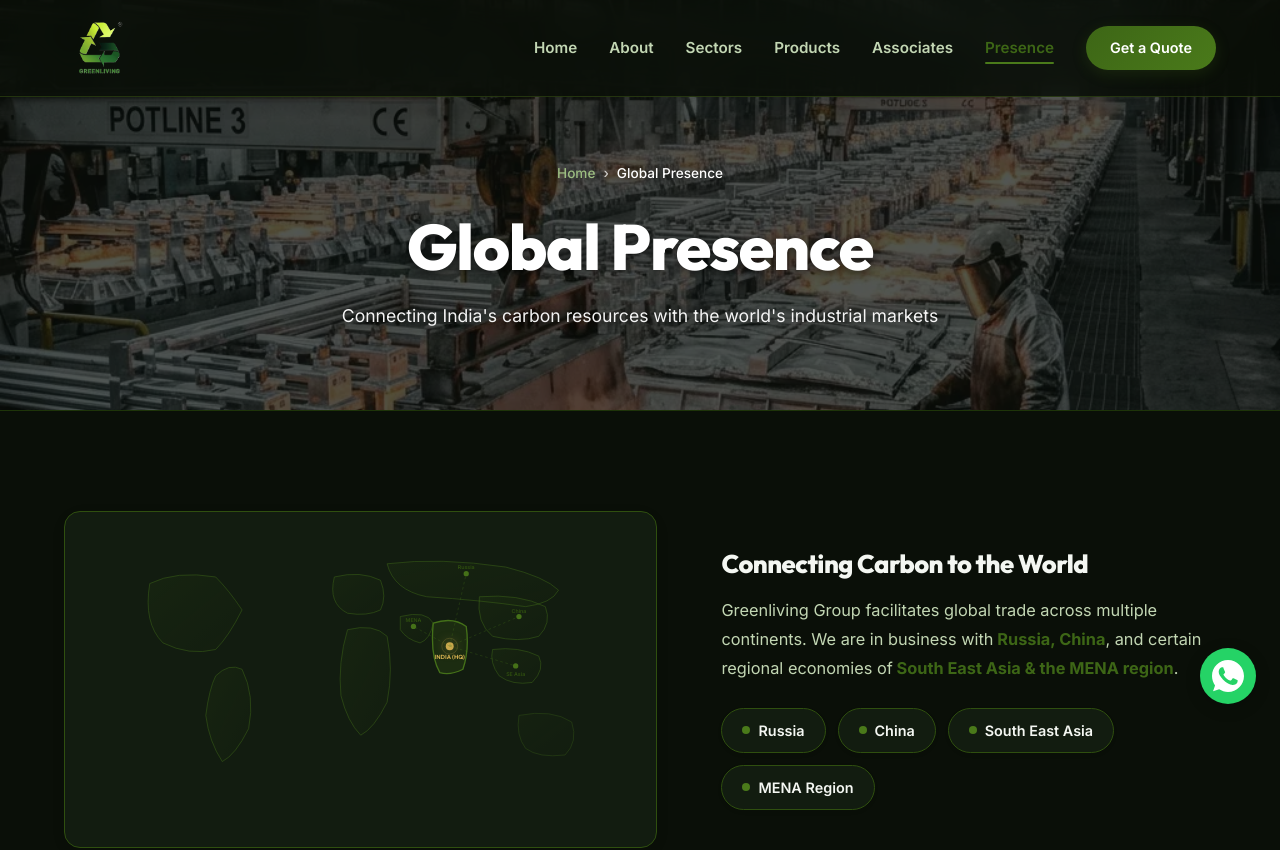
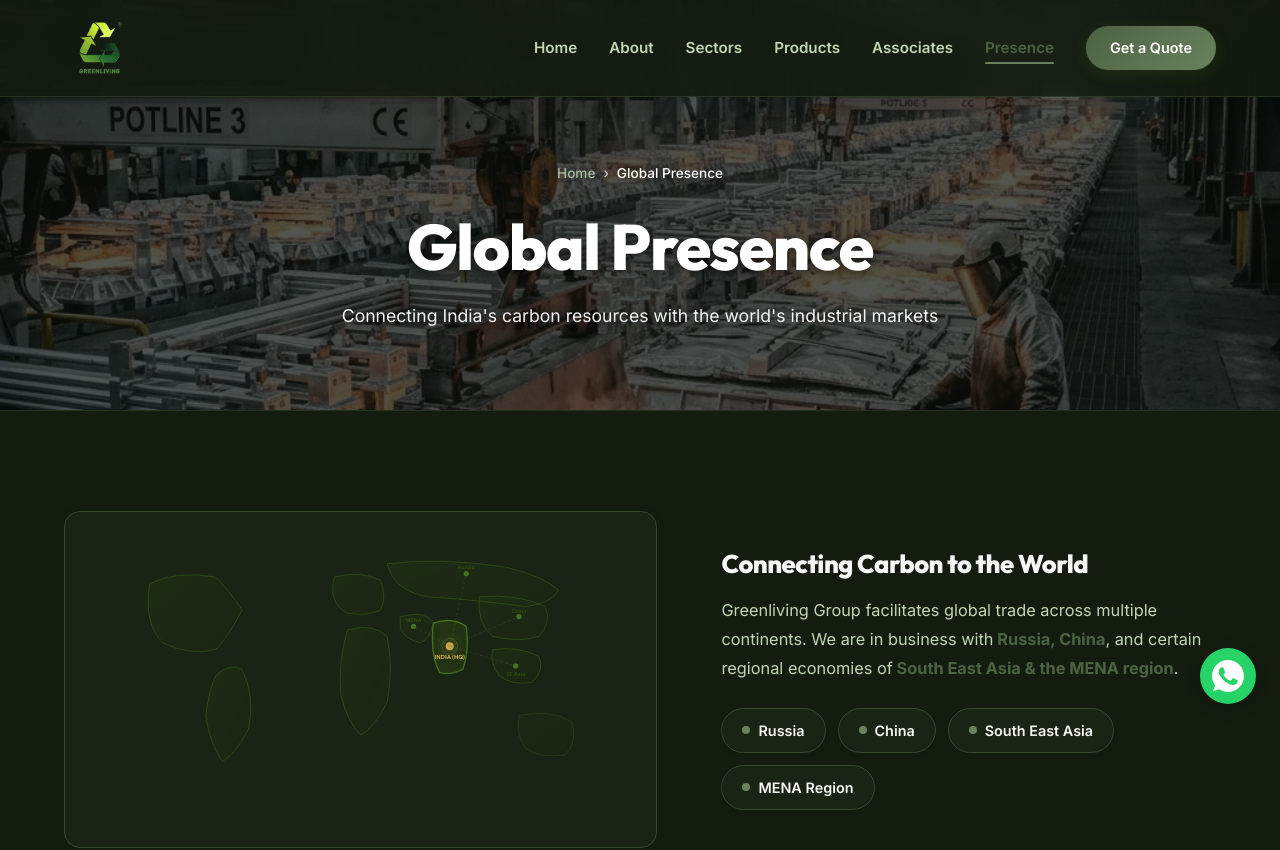
Before and after one commit to mediagreenliving/greenliving, a React (Vite) app: page /global-presence in a window 1280 px wide. Shown: the top 850 px of the page. Built offline with nearby package versions, Linux system fonts and the light colour scheme.

Commit message:
style: update green color palette to milder shades

```diff
--- a/src/index.css
+++ b/src/index.css
@@ -5,55 +5,55 @@
 
 /* ---------- CSS Custom Properties ---------- */
 :root {
-  /* Army Green Palette */
-  --green-50: #f4f7f2;
-  --green-100: #e9efe5;
-  --green-200: #c2d6b3;
-  --green-300: #9cbd81;
-  --green-400: #76a44f;
-  --green-500: #4a7a1a;
+  /* Army Green Palette - Milder */
+  --green-50: #f6f8f5;
+  --green-100: #e9ede7;
+  --green-200: #cad6c6;
+  --green-300: #a8bba1;
+  --green-400: #879f7d;
+  --green-500: #69825d;
   /* Primary Army Green */
-  --green-600: #3d6616;
-  --green-700: #2f4f0f;
-  --green-800: #1e3409;
-  --green-900: #0f1a04;
+  --green-600: #4c6342;
+  --green-700: #374a2f;
+  --green-800: #25331e;
+  --green-900: #141c10;
 
   /* Accent — Army green for highlights/glows */
-  --accent: #5c8a1f;
-  --accent-light: #7dad3a;
-  --accent-glow: rgba(92, 138, 31, 0.2);
-  --accent-subtle: rgba(92, 138, 31, 0.08);
+  --accent: #5c754f;
+  --accent-light: #7a9c68;
+  --accent-glow: rgba(92, 117, 79, 0.2);
+  --accent-subtle: rgba(92, 117, 79, 0.08);
 
   /* Gold accent for premium touches */
   --gold: #c9a84c;
   --gold-light: #e0c56e;
 
   /* Dark Theme Backgrounds & Text */
-  --bg-primary: #0a0f08;
-  --bg-secondary: #121c10;
-  --bg-tertiary: #1a2618;
-
-  --text-primary: #f4f7f2;
-  --text-secondary: #c2d6b3;
+  --bg-primary: #141c10;
+  --bg-secondary: #1a2414;
+  --bg-tertiary: #25331e;
+
+  --text-primary: #f6f8f5;
+  --text-secondary: #cad6c6;
   --text-muted: #8fa98a;
 
-  --border-color: #2f4f0f;
-  --border-light: #1e3409;
+  --border-color: #374a2f;
+  --border-light: #25331e;
 
   /* Glass */
-  --glass-bg: rgba(10, 15, 8, 0.85);
-  --glass-border: rgba(92, 138, 31, 0.3);
-  --glass-hover: rgba(92, 138, 31, 0.15);
+  --glass-bg: rgba(20, 28, 16, 0.85);
+  --glass-border: rgba(92, 117, 79, 0.3);
+  --glass-hover: rgba(92, 117, 79, 0.15);
 
   /* Dark vars mapped appropriately */
   --dark-950: #050804;
-  --dark-900: #0a0f08;
-  --dark-800: #121c10;
-  --dark-700: #152012;
-  --dark-600: #1a2618;
-  --dark-500: #2f4f0f;
-  --dark-400: #3d6616;
-  --dark-300: #c2d6b3;
+  --dark-900: #141c10; /* mapped to new green-900 */
+  --dark-800: #25331e; /* mapped to new green-800 */
+  --dark-700: #2d3e24; /* in between */
+  --dark-600: #374a2f; /* mapped to new green-700 */
+  --dark-500: #4c6342; /* mapped to new green-600 */
+  --dark-400: #69825d; /* mapped to new green-500 */
+  --dark-300: #cad6c6; /* mapped to new green-200 */
   --white: #ffffff;
   /* Actual white now */
   --text-secondary: #c2d6b3;
```
